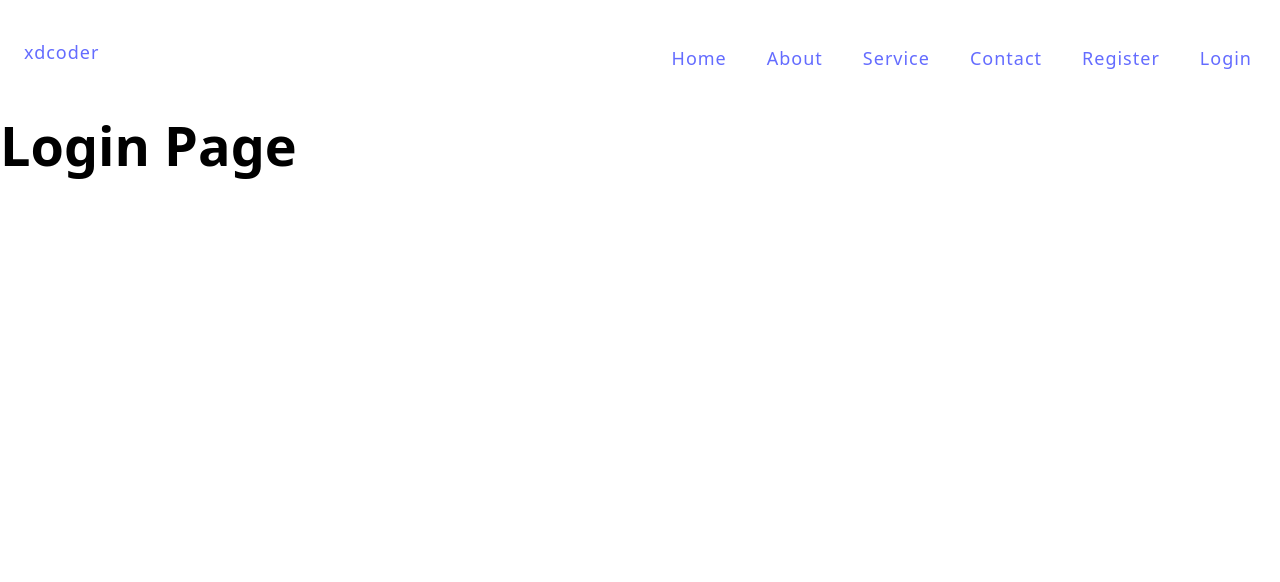
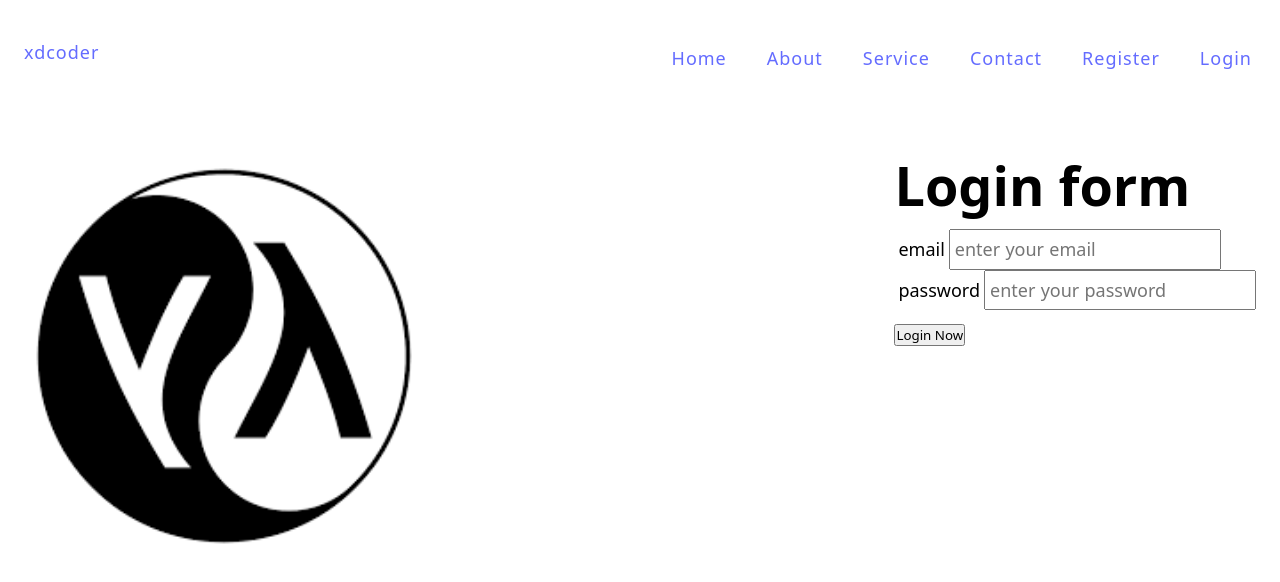
Before and after one commit to imadityaxd/mern2024, a React (Vite) app in the folder client/: page /login in a window 1280 px wide. Shown: the top 582 px of the page. Built offline with nearby package versions, Linux system fonts and the light colour scheme.

Commit message:
login-form

```diff
--- a/client/src/pages/Login.jsx
+++ b/client/src/pages/Login.jsx
@@ -1,3 +1,75 @@
+import { useState} from "react";
+
 export const Login = () => {
-    return <h1>Login Page</h1>
+
+    const [user, setUser] = useState({
+        email:"",
+        password:"",
+
+    });
+
+//handling the form input
+const handleInput =(e) => {
+        console.log(e);
+        let name = e.target.name;
+        let value = e.target.value;
+
+        setUser({
+            ...user,
+            [name]: value,
+        });
+};
+//handling the form submit
+const handleSubmit = (e) =>{
+    e.preventDefault();
 }
+
+    return (
+        <>
+            <section>
+                <main>
+                    <div className="section-login">
+                        <div className="container grid grid-two-cols">
+                            <div className="login-image">
+                                <img src ="/images/lisp.png" alt="a simple login image" width="400" height="400"/>
+                            </div>
+                            <div className="login-form">
+                                <h1 className="main-heading mb-3">Login form</h1>
+                                <br/>
+                                <form onSubmit ={ handleSubmit }>
+                                    <div>
+                                        <label htmlFor="email">email</label>
+                                            <input
+                                            type="email"
+                                            name="email"
+                                            placeholder="enter your email"
+                                            id="email"
+                                            required autoComplete="off"
+                                            value={user.email}
+                                            onChange={handleInput}
+                                            />
+                                    </div>
+                                    <div>
+                                        <label htmlFor="password">password</label>
+                                            <input
+                                            type="password"
+                                            name="password"
+                                            placeholder="enter your password"
+                                            id="password"
+                                            required autoComplete="off"
+                                            value={user.password}
+                                            onChange={handleInput}
+                                            />
+                                    </div>
+                                    <br/>
+                                    <button type="submit" className="btn btn-submit">Login Now</button>
+                                </form>
+                            </div>
+                        </div>
+                    </div>
+                </main>
+            </section>
+
+        </>
+    );
+}
```
